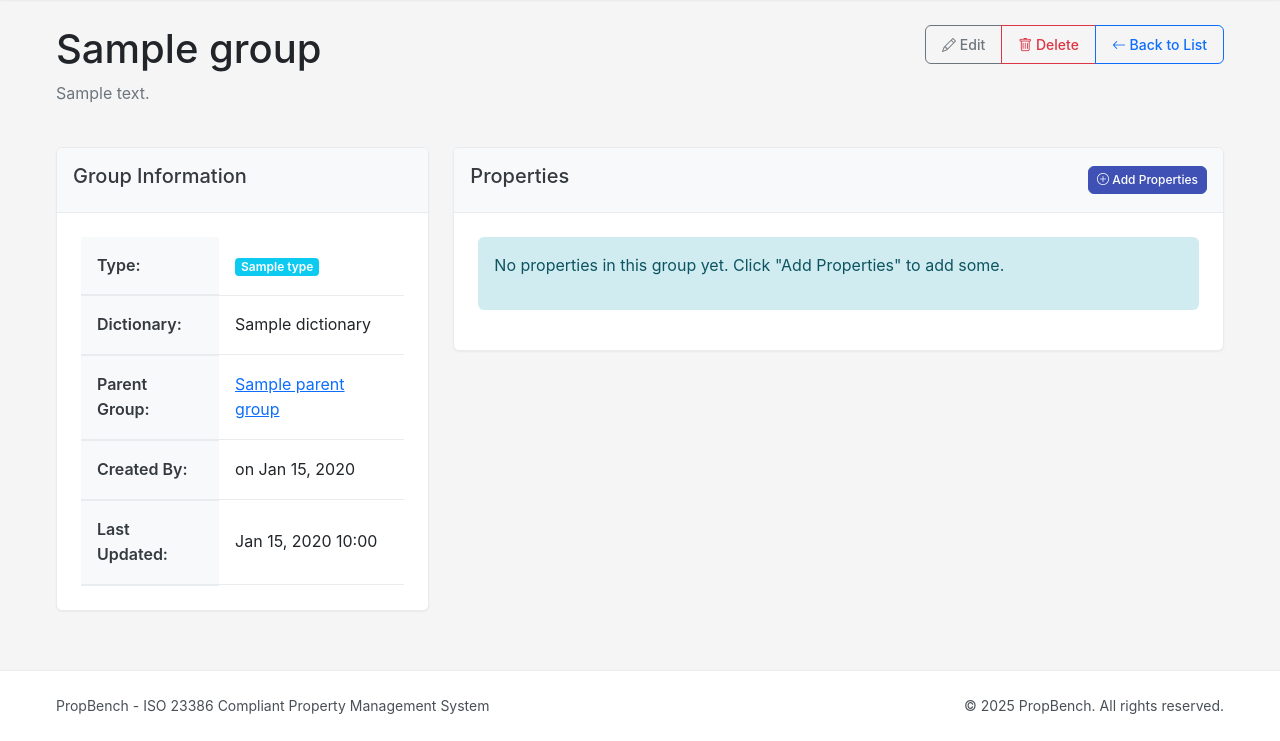
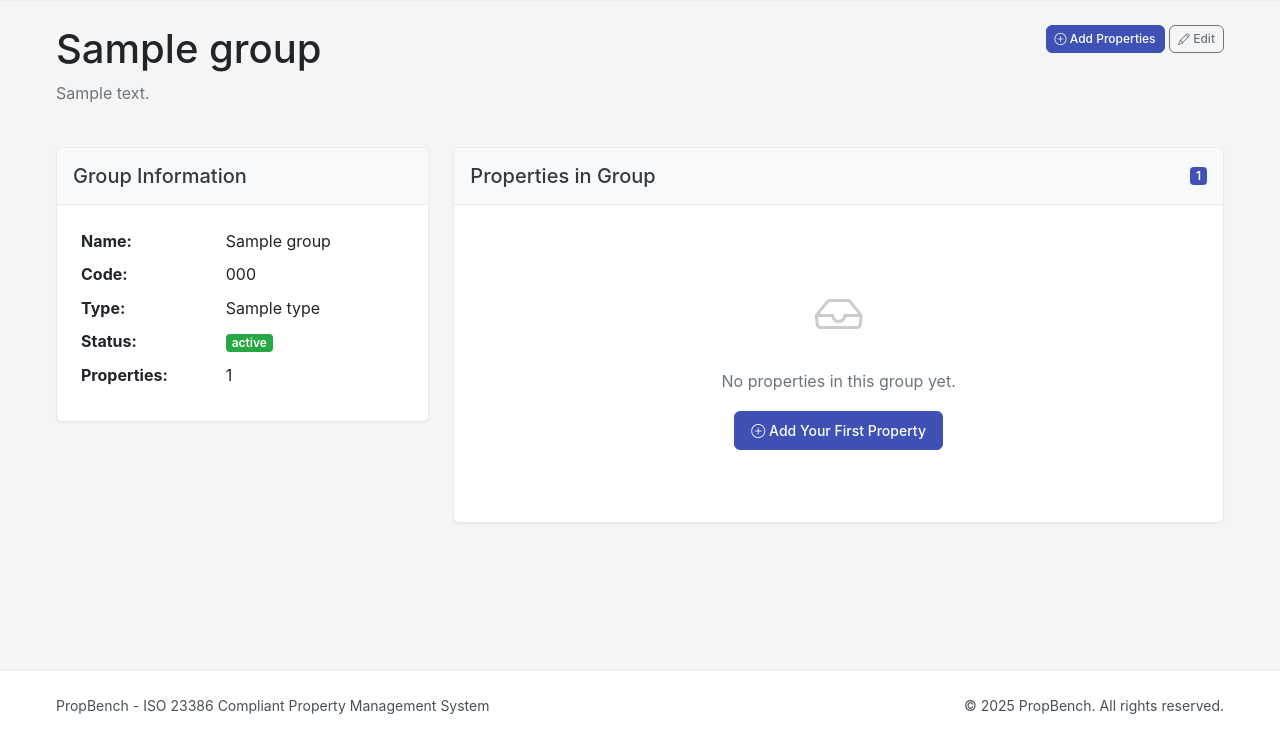
Before and after one commit to jakob-beetz/dictBench, a Django app: template propbench/templates/groups/group_detail.html in a window 1280 px wide. Shown: the part 59-800 px from the top of the page. Run offline with Django 4.2, Linux system fonts and the light colour scheme; the template is opened without the code that fills it: most values are stand-ins (such as "Sample title", 1, 10 or a date in 2020); some libraries are stand-ins or nearby versions.

Commit message:
Group ediging and creation

```diff
--- a/propbench/groups/urls.py
+++ b/propbench/groups/urls.py
@@ -10,4 +10,6 @@
     path('<uuid:pk>/', views.group_detail, name='group_detail'),
     path('<uuid:pk>/edit/', views.group_edit, name='group_edit'),
     path('<uuid:pk>/delete/', views.group_delete, name='group_delete'),
+    path('<uuid:pk>/add-properties/', views.group_add_properties, name='group_add_properties'),
+    path('<uuid:pk>/remove-property/<uuid:property_pk>/', views.group_remove_property, name='group_remove_property'),
 ]
--- a/propbench/templates/groups/group_detail.html
+++ b/propbench/templates/groups/group_detail.html
@@ -11,17 +11,13 @@
             <p class="text-muted">{{ group.description|default:"No description" }}</p>
         </div>
         <div class="col-md-4 text-end">
-            <div class="btn-group" role="group">
-                <a href="#" class="btn btn-outline-secondary">
+            <a href="{% url 'groups:group_add_properties' pk=group.pk %}" class="btn btn-sm btn-primary">
+                <i class="bi bi-plus-circle"></i> Add Properties
+            </a>
+            <!-- Add other buttons here if needed -->
+            <a href="{% url 'groups:group_edit' pk=group.pk %}" class="btn btn-sm btn-outline-secondary">
                 <i class="bi bi-pencil"></i> Edit
             </a>
-                <a href="#" class="btn btn-outline-danger">
-                    <i class="bi bi-trash"></i> Delete
-                </a>
-                <a href="{% url 'groups:group_list' %}" class="btn btn-outline-primary">
-                    <i class="bi bi-arrow-left"></i> Back to List
-                </a>
-            </div>
         </div>
     </div>
 
@@ -29,111 +25,76 @@
         <div class="col-md-4">
             <div class="card mb-4">
                 <div class="card-header">
-                    <h5 class="card-title">Group Information</h5>
+                    <h5 class="mb-0">Group Information</h5>
                 </div>
                 <div class="card-body">
-                    <table class="table table-sm">
-                        <tbody>
-                            <tr>
-                                <th>Type:</th>
-                                <td><span class="badge bg-info">{{ group.type }}</span></td>
-                            </tr>
-                            <tr>
-                                <th>Dictionary:</th>
-                                <td>{{ group.dictionary.name }}</td>
-                            </tr>
-                            {% if group.parent_group %}
-                            <tr>
-                                <th>Parent Group:</th>
-                                <td>
-                                    <a href="{% url 'groups:group_detail' pk=group.parent_group.guid %}">
-                                        {{ group.parent_group.name }}
-                                    </a>
-                                </td>
-                            </tr>
-                            {% endif %}
-                            <tr>
-                                <th>Created By:</th>
-                                <td>{{ group.created_by.username }} on {{ group.created_at|date:"M d, Y" }}</td>
-                            </tr>
-                            <tr>
-                                <th>Last Updated:</th>
-                                <td>{{ group.updated_at|date:"M d, Y H:i" }}</td>
-                            </tr>
-                        </tbody>
-                    </table>
+                    <dl class="row mb-0">
+                        <dt class="col-sm-5">Name:</dt>
+                        <dd class="col-sm-7">{{ group.name }}</dd>
+
+                        <dt class="col-sm-5">Code:</dt>
+                        <dd class="col-sm-7">{{ group.code|default:"None" }}</dd>
+
+                        <dt class="col-sm-5">Type:</dt>
+                        <dd class="col-sm-7">{{ group.type|default:"-" }}</dd>
+
+                        <dt class="col-sm-5">Status:</dt>
+                        <dd class="col-sm-7">
+                            <span class="badge bg-{{ group.status|default:'secondary' }}">
+                                {{ group.get_status_display|default:"Unknown" }}
+                            </span>
+                        </dd>
+
+                        <dt class="col-sm-5">Properties:</dt>
+                        <dd class="col-sm-7">{{ group.properties.count }}</dd>
+                    </dl>
                 </div>
             </div>
-
-            {% if group.child_groups.exists %}
-            <div class="card mb-4">
-                <div class="card-header">
-                    <h5 class="card-title">Child Groups</h5>
-                </div>
-                <div class="card-body">
-                    <ul class="list-group">
-                        {% for child in group.child_groups.all %}
-                        <li class="list-group-item">
-                            <a href="{% url 'groups:group_detail' pk=child.guid %}">
-                                {{ child.name }}
-                            </a>
-                            <span class="badge bg-info float-end">{{ child.type }}</span>
-                        </li>
-                        {% endfor %}
-                    </ul>
-                </div>
-            </div>
-            {% endif %}
         </div>
 
         <div class="col-md-8">
             <div class="card">
                 <div class="card-header d-flex justify-content-between align-items-center">
-                    <h5 class="card-title">Properties</h5>
-                    <button class="btn btn-sm btn-primary">
-                        <i class="bi bi-plus-circle"></i> Add Properties
-                    </button>
+                    <h5 class="mb-0">Properties in Group</h5>
+                    <span class="badge bg-primary">{{ group.properties.count }}</span>
                 </div>
                 <div class="card-body">
                     {% if group.properties.exists %}
                         <div class="table-responsive">
-                        <table class="table table-hover">
+                            <table class="table table-sm table-hover">
                                 <thead>
                                     <tr>
+                                        <th>PA Code</th>
                                         <th>Name</th>
-                                    <th>Data Type</th>
                                         <th>Required</th>
+                                        <th>Order</th>
                                         <th>Actions</th>
                                     </tr>
                                 </thead>
                                 <tbody>
-                                {% for membership in group.propertygroupmembership_set.all|dictsort:"order" %}
+                                    {% for membership in memberships %}
                                         <tr>
                                             <td>
-                                        <a href="#">
-                                            {{ membership.property }}
+                                                <a href="{% url 'properties:property_detail' pk=membership.property.pk %}">
+                                                    {{ membership.property.pa_code }}
                                                 </a>
                                             </td>
-                                    <td>{{ membership.property.data_type }}</td>
+                                            <td>{{ membership.property.names.first.name|default:"Unnamed" }}</td>
                                             <td>
                                                 {% if membership.is_required %}
-                                        <span class="badge bg-success">Required</span>
+                                                    <i class="bi bi-check-circle-fill text-success"></i>
                                                 {% else %}
-                                        <span class="badge bg-secondary">Optional</span>
+                                                    <i class="bi bi-circle text-muted"></i>
                                                 {% endif %}
                                             </td>
+                                            <td>{{ membership.order|default:"-" }}</td>
                                             <td>
-                                        <div class="btn-group btn-group-sm" role="group">
-                                            <button class="btn btn-outline-secondary">
-                                                <i class="bi bi-arrow-up"></i>
+                                                <form method="post" action="{% url 'groups:group_remove_property' pk=group.pk property_pk=membership.property.pk %}" style="display: inline;">
+                                                    {% csrf_token %}
+                                                    <button type="submit" class="btn btn-sm btn-outline-danger" onclick="return confirm('Remove this property from the group?')">
+                                                        <i class="bi bi-trash"></i>
                                                     </button>
-                                            <button class="btn btn-outline-secondary">
-                                                <i class="bi bi-arrow-down"></i>
-                                            </button>
-                                            <button class="btn btn-outline-danger">
-                                                <i class="bi bi-x"></i>
-                                            </button>
-                                        </div>
+                                                </form>
                                             </td>
                                         </tr>
                                     {% endfor %}
@@ -141,8 +102,12 @@
                             </table>
                         </div>
                     {% else %}
-                    <div class="alert alert-info">
-                        <p>No properties in this group yet. Click "Add Properties" to add some.</p>
+                        <div class="text-center py-5">
+                            <i class="bi bi-inbox" style="font-size: 3rem; color: #ccc;"></i>
+                            <p class="text-muted mt-3">No properties in this group yet.</p>
+                            <a href="{% url 'groups:group_add_properties' pk=group.pk %}" class="btn btn-primary">
+                                <i class="bi bi-plus-circle"></i> Add Your First Property
+                            </a>
                         </div>
                     {% endif %}
                 </div>
```
Also changed, not shown: propbench/groups/forms.py (+51 -18 lines), propbench/groups/views.py (+82 -6 lines), propbench/templates/groups/group_add_properties.html (added, +104 -0 lines). Lines whose indentation alone changed are shown as unchanged.
